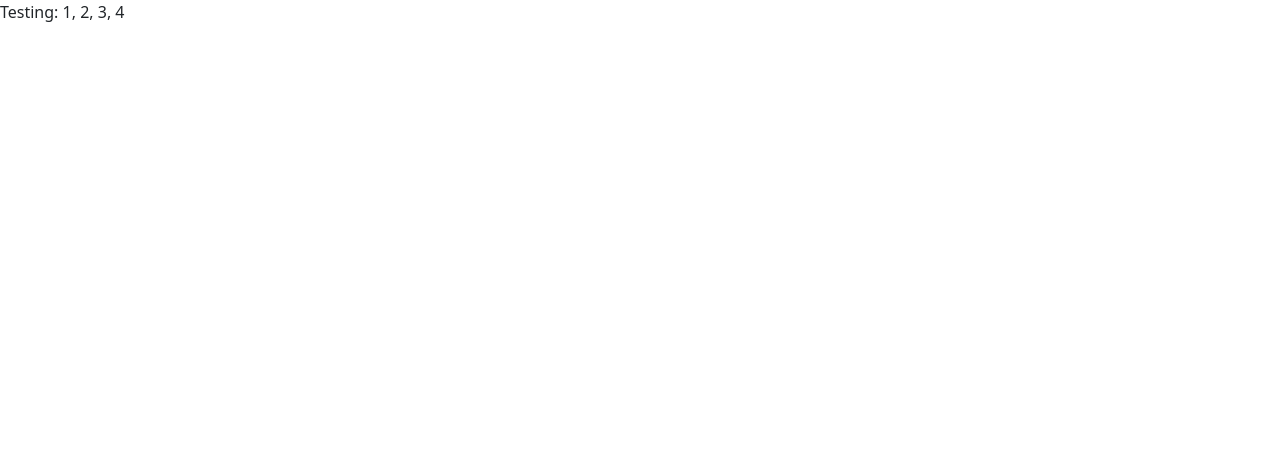
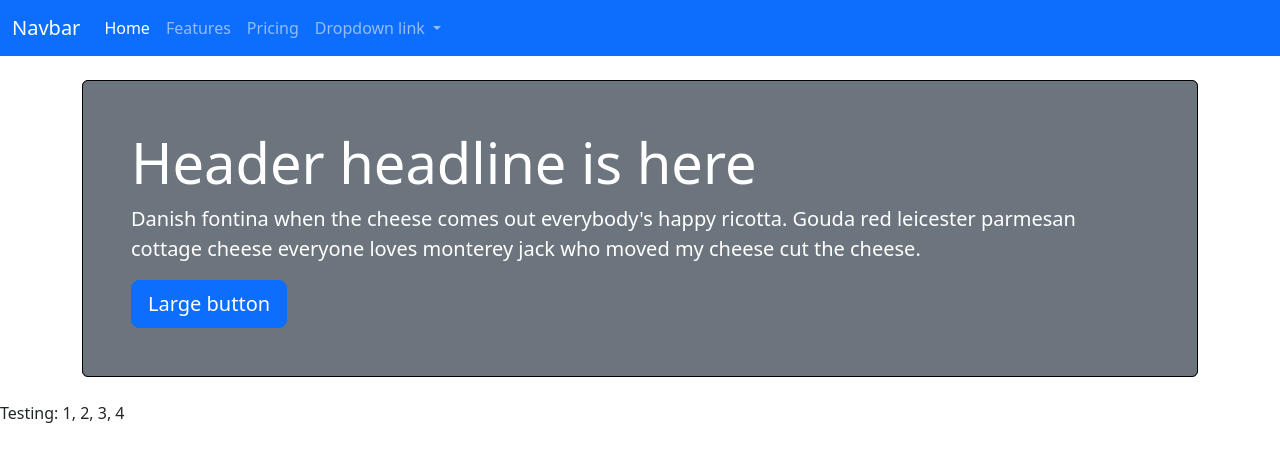
Before and after one commit to ivanadarancou/ivana-bootstrap, a website: page src/index.html in a window 1280 px wide. Drawn offline with nearby package versions, Linux system fonts and the light colour scheme; files that its build step writes are made by us from their sources; files whose address does not match are found by name.

Commit message:
commit changes

```diff
--- a/src/index.html
+++ b/src/index.html
@@ -8,6 +8,47 @@
 </head>
 
 <body>
+  <nav class="navbar navbar-expand-lg bg-primary" data-bs-theme="dark">
+    <div class="container-fluid">
+      <a class="navbar-brand" href="#">Navbar</a>
+      <button class="navbar-toggler" type="button" data-bs-toggle="collapse" data-bs-target="#navbarNavDropdown" aria-controls="navbarNavDropdown" aria-expanded="false" aria-label="Toggle navigation">
+        <span class="navbar-toggler-icon"></span>
+      </button>
+      <div class="collapse navbar-collapse" id="navbarNavDropdown">
+        <ul class="navbar-nav">
+          <li class="nav-item">
+            <a class="nav-link active" aria-current="page" href="#">Home</a>
+          </li>
+          <li class="nav-item">
+            <a class="nav-link" href="#">Features</a>
+          </li>
+          <li class="nav-item">
+            <a class="nav-link" href="#">Pricing</a>
+          </li>
+          <li class="nav-item dropdown">
+            <a class="nav-link dropdown-toggle" href="#" role="button" data-bs-toggle="dropdown" aria-expanded="false">
+              Dropdown link
+            </a>
+            <ul class="dropdown-menu">
+              <li><a class="dropdown-item" href="#">Action</a></li>
+              <li><a class="dropdown-item" href="#">Another action</a></li>
+              <li><a class="dropdown-item" href="#">Something else here</a></li>
+            </ul>
+          </li>
+        </ul>
+      </div>
+    </div>
+  </nav>
+  <div class="container">
+  <header class="border-black bg-secondary rounded text-white">
+    <div class="border border-black rounded bg-secondary text-white my-4 p-5">
+      <h1 class="display-4">Header headline is here</h1>
+      <p class="lead">Danish fontina when the cheese comes out everybody's happy ricotta. Gouda red leicester parmesan cottage cheese everyone loves monterey jack who moved my cheese cut the cheese.</p>
+      <button type="button" class="btn btn-primary btn-lg">Large button</button>
+    </div>
+  </header>
+</div>
+
   <!-- Content starts here -->
   <p>Testing: 1, 2, 3, 4</p>
 
```
Also changed, not shown: docs/index.html (+41 -0 lines).
